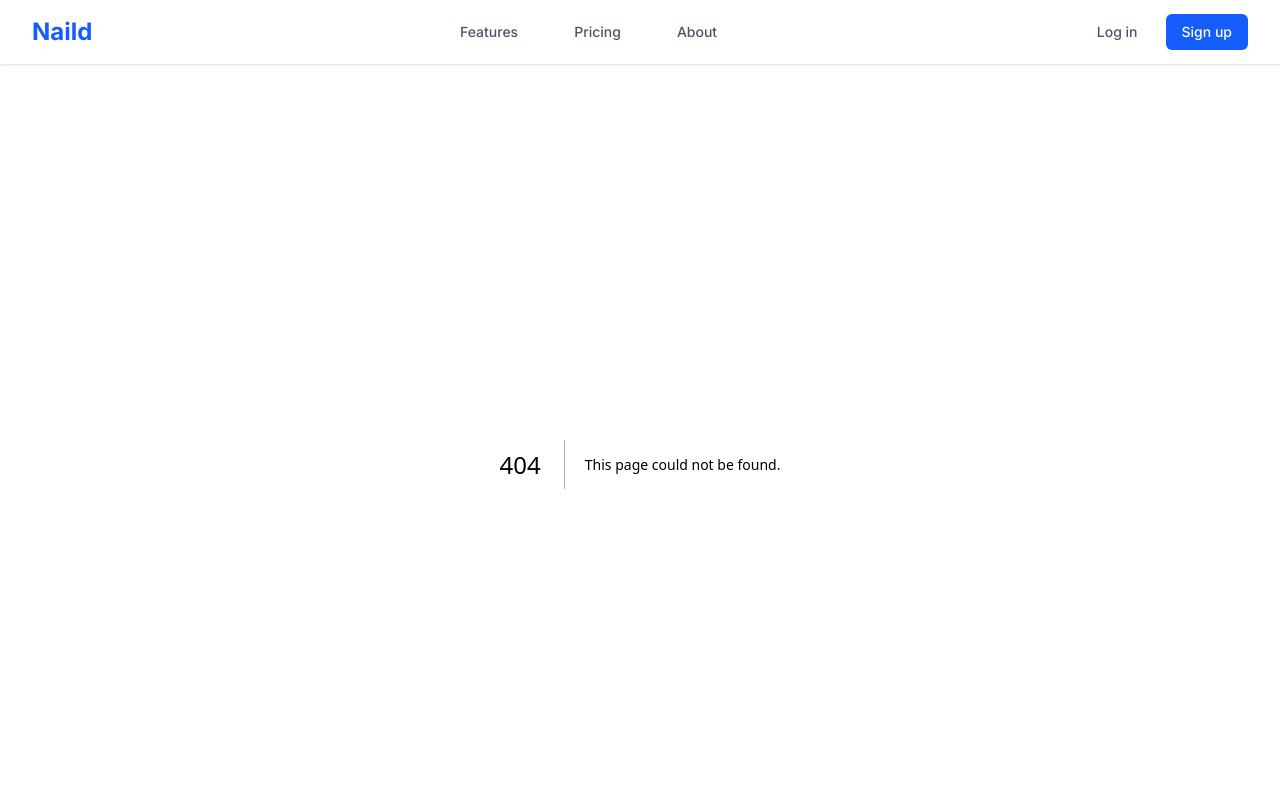
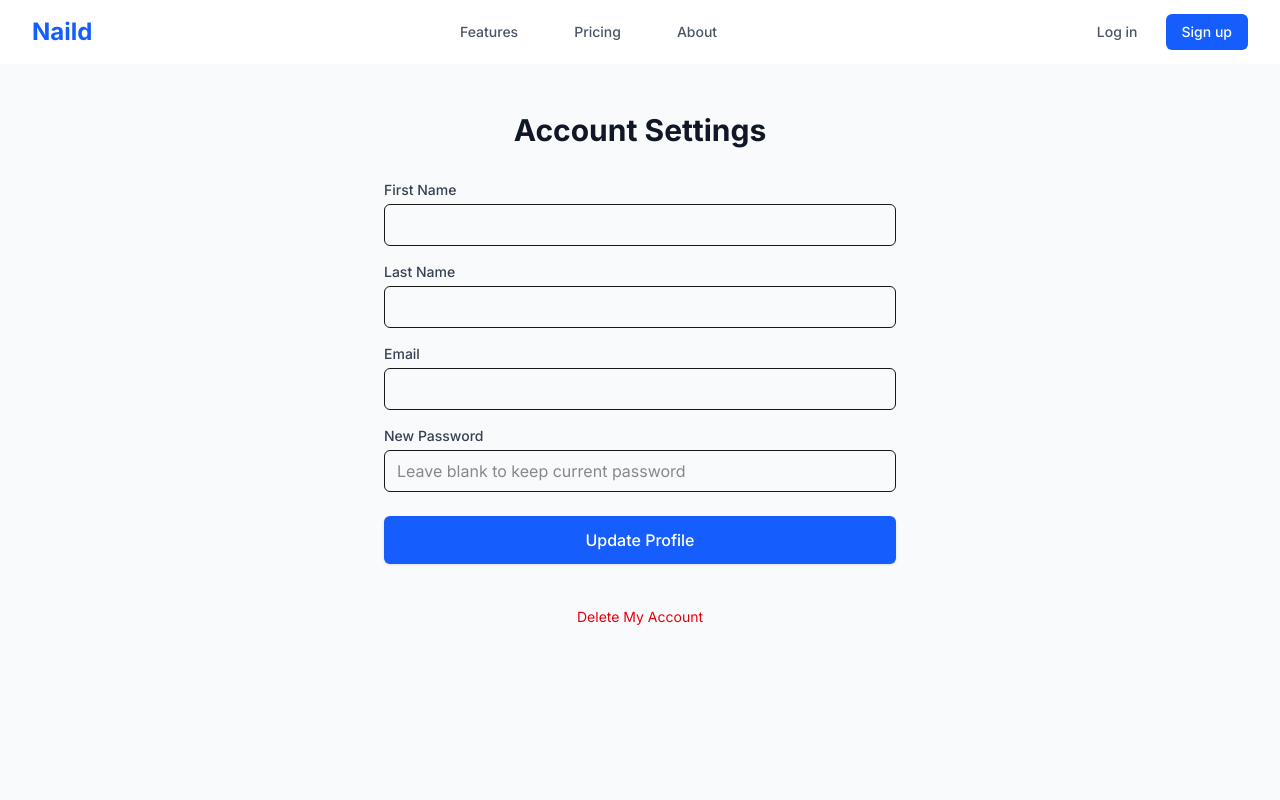
Before and after one commit to gurbirdhaliwal/naild-website, a Next.js app: page /settings in a window 1280 px wide. Before the commit this address had no page. Shown: the top 800 px of the page. Built offline with nearby package versions, Linux system fonts and the light colour scheme.

Commit message:
user settings added for users to update their information or delete their account

```diff
--- a/src/app/dashboard/page.tsx
+++ /dev/null
@@ -1,44 +0,0 @@
-'use client';
-
-import { useEffect, useState } from 'react';
-import { useRouter } from 'next/navigation';
-
-export default function Dashboard() {
-  const router = useRouter();
-  const [loading, setLoading] = useState(true);
-  const [user, setUser] = useState<{ firstname: string } | null>(null);
-
-  useEffect(() => {
-    const token = localStorage.getItem('token');
-    if (!token) {
-      router.push('/login');
-      return;
-    }
-
-    fetch('http://localhost:8080/api/v1/auth/me', {
-      headers: {
-        Authorization: `Bearer ${token}`,
-      },
-    })
-      .then(async (res) => {
-        if (!res.ok) throw new Error('Failed to fetch user');
-        const userData = await res.json();
-        setUser(userData);
-        setLoading(false);
-      })
-      .catch(() => {
-        localStorage.removeItem('token');
-        router.push('/login');
-      });
-  }, []);
-
-  if (loading) return <div>Loading...</div>;
-
-  return (
-    <div className="p-4">
-      <h1 className="text-xl font-semibold">
-        Hi {user?.firstname ?? 'User'} 👋
-      </h1>
-    </div>
-  );
-}
--- a/src/app/login/page.tsx
+++ b/src/app/login/page.tsx
@@ -47,7 +47,7 @@ export default function Login() {
 
       if (response.ok) {
         localStorage.setItem('token', data.token);
-        window.location.href = '/dashboard';
+        window.location.href = '/';
       } else {
         setError('Login failed. Check your credentials.');
       }
--- /dev/null
+++ b/src/app/settings/page.tsx
@@ -0,0 +1,223 @@
+'use client';
+
+import { useEffect, useState } from 'react';
+import { motion } from 'framer-motion';
+
+export default function Settings() {
+  const [formData, setFormData] = useState({
+    firstname: '',
+    lastname: '',
+    email: '',
+    password: '',
+    currentpassword: '',
+  });
+
+  const [loading, setLoading] = useState(false);
+  const [message, setMessage] = useState('');
+  const [showConfirmDelete, setShowConfirmDelete] = useState(false);
+
+  useEffect(() => {
+    const token = localStorage.getItem('token');
+    if (!token) {
+        console.log('⚠️ No token found');
+        return;
+    }
+
+    fetch('http://localhost:8080/api/v1/user/me', {
+      headers: {
+        Authorization: `Bearer ${token}`,
+      },
+    })
+      .then((res) => res.json())
+      .then((data) => {
+        setFormData((prev) => ({
+          ...prev,
+          firstname: data.firstname,
+          lastname: data.lastname,
+          email: data.email,
+        }));
+      });
+  }, []);
+
+  const handleChange = (e: React.ChangeEvent<HTMLInputElement>) => {
+    const { name, value } = e.target;
+    setFormData((prev) => ({ ...prev, [name]: value }));
+  };
+
+  const handleSubmit = async (e: React.FormEvent) => {
+    e.preventDefault();
+    setMessage('');
+    setLoading(true);
+
+    try {
+      const token = localStorage.getItem('token');
+      const response = await fetch('http://localhost:8080/api/v1/user/update', {
+        method: 'PATCH',
+        headers: {
+          'Content-Type': 'application/json',
+          Authorization: `Bearer ${token}`,
+        },
+        body: JSON.stringify(formData),
+      });
+
+      const text = await response.text();
+      if (response.ok) {
+        setMessage('✅ Profile updated successfully.');
+      } else {
+        setMessage(`❌ ${text}`);
+      }
+    } catch (err) {
+      setMessage('❌ An error occurred. Try again.');
+    } finally {
+      setLoading(false);
+    }
+  };
+
+  const handleDelete = async () => {
+    setLoading(true);
+    try {
+      const token = localStorage.getItem('token');
+      const response = await fetch('http://localhost:8080/api/v1/user/delete', {
+        method: 'DELETE',
+        headers: {
+          Authorization: `Bearer ${token}`,
+        },
+      });
+
+      if (response.ok) {
+        localStorage.removeItem('token');
+        window.location.href = '/signup';
+      } else {
+        const errMsg = await response.text();
+        setMessage(`❌ ${errMsg}`);
+      }
+    } catch (err) {
+      setMessage('❌ Error deleting account.');
+    } finally {
+      setLoading(false);
+      setShowConfirmDelete(false);
+    }
+  };
+
+  return (
+    <div className="min-h-screen bg-gray-50 py-12 px-4 sm:px-6 lg:px-8">
+      <div className="max-w-lg mx-auto">
+        <motion.div
+          initial={{ opacity: 0, y: 20 }}
+          animate={{ opacity: 1, y: 0 }}
+          transition={{ duration: 0.5 }}
+        >
+          <h2 className="text-3xl font-bold text-gray-900 text-center">Account Settings</h2>
+
+          <form onSubmit={handleSubmit} className="mt-8 space-y-6">
+            <div className="space-y-4">
+              <div>
+                <label className="block text-sm font-medium text-gray-700">First Name</label>
+                <input
+                  name="firstname"
+                  type="text"
+                  value={formData.firstname}
+                  onChange={handleChange}
+                  className="mt-1 block w-full border rounded-md px-3 py-2 focus:ring-blue-500 focus:border-blue-500"
+                />
+              </div>
+
+              <div>
+                <label className="block text-sm font-medium text-gray-700">Last Name</label>
+                <input
+                  name="lastname"
+                  type="text"
+                  value={formData.lastname}
+                  onChange={handleChange}
+                  className="mt-1 block w-full border rounded-md px-3 py-2 focus:ring-blue-500 focus:border-blue-500"
+                />
+              </div>
+
+              <div>
+                <label className="block text-sm font-medium text-gray-700">Email</label>
+                <input
+                  name="email"
+                  type="email"
+                  value={formData.email}
+                  onChange={handleChange}
+                  className="mt-1 block w-full border rounded-md px-3 py-2 focus:ring-blue-500 focus:border-blue-500"
+                />
+              </div>
+
+              <div>
+                <label className="block text-sm font-medium text-gray-700">New Password</label>
+                <input
+                  name="password"
+                  type="password"
+                  value={formData.password}
+                  onChange={handleChange}
+                  placeholder="Leave blank to keep current password"
+                  className="mt-1 block w-full border rounded-md px-3 py-2 focus:ring-blue-500 focus:border-blue-500"
+                />
+              </div>
+
+              {formData.password && (
+                <div>
+                  <label className="block text-sm font-medium text-gray-700">Current Password</label>
+                  <input
+                    name="currentpassword"
+                    type="password"
+                    value={formData.currentpassword}
+                    onChange={handleChange}
+                    className="mt-1 block w-full border rounded-md px-3 py-2 focus:ring-blue-500 focus:border-blue-500"
+                  />
+                </div>
+              )}
+            </div>
+
+            {message && <p className="text-sm text-center text-blue-600">{message}</p>}
+
+            <div>
+              <button
+                type="submit"
+                disabled={loading}
+                className={`w-full py-3 px-4 text-white font-medium rounded-md shadow-sm bg-blue-600 hover:bg-blue-700 focus:outline-none ${
+                  loading ? 'opacity-75 cursor-not-allowed' : ''
+                }`}
+              >
+                {loading ? 'Saving...' : 'Update Profile'}
+              </button>
+            </div>
+          </form>
+
+          {/* Delete account section */}
+          <div className="mt-10 text-center">
+            <button
+              onClick={() => setShowConfirmDelete(true)}
+              className="text-red-600 hover:underline text-sm"
+            >
+              Delete My Account
+            </button>
+          </div>
+
+          {showConfirmDelete && (
+            <div className="mt-6 bg-red-50 border border-red-200 p-4 rounded-md">
+              <p className="text-sm text-red-700">
+                Are you sure you want to permanently delete your account?
+              </p>
+              <div className="mt-4 flex justify-between">
+                <button
+                  onClick={handleDelete}
+                  className="bg-red-600 text-white px-4 py-2 rounded-md hover:bg-red-700"
+                >
+                  Yes, delete it
+                </button>
+                <button
+                  onClick={() => setShowConfirmDelete(false)}
+                  className="text-sm text-gray-600 underline"
+                >
+                  Cancel
+                </button>
+              </div>
+            </div>
+          )}
+        </motion.div>
+      </div>
+    </div>
+  );
+}
--- a/src/app/signup/page.tsx
+++ b/src/app/signup/page.tsx
@@ -54,7 +54,7 @@ export default function Signup() {
 
       if (response.ok) {
         localStorage.setItem('token', data.token);
-        window.location.href = '/dashboard';
+        window.location.href = '/';
       } else {
         setError(data.error || 'Signup failed. Try again.');
       }
```
